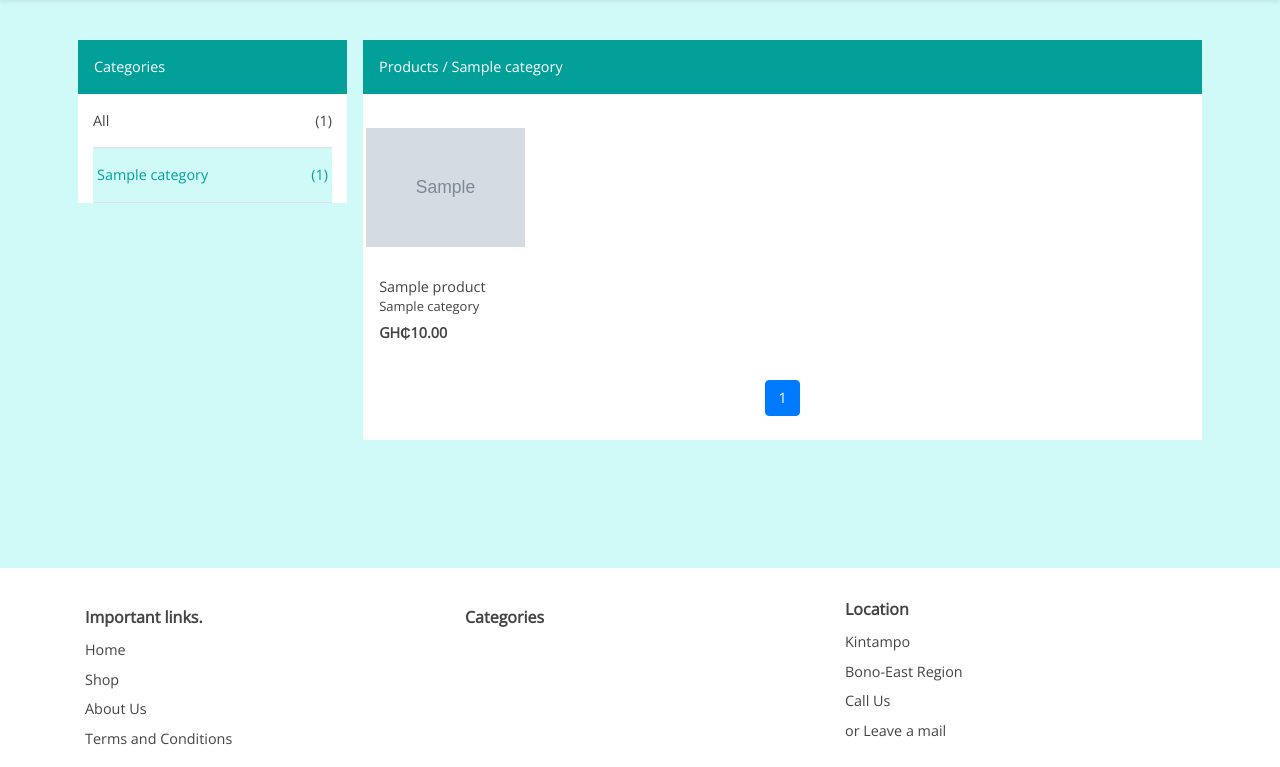
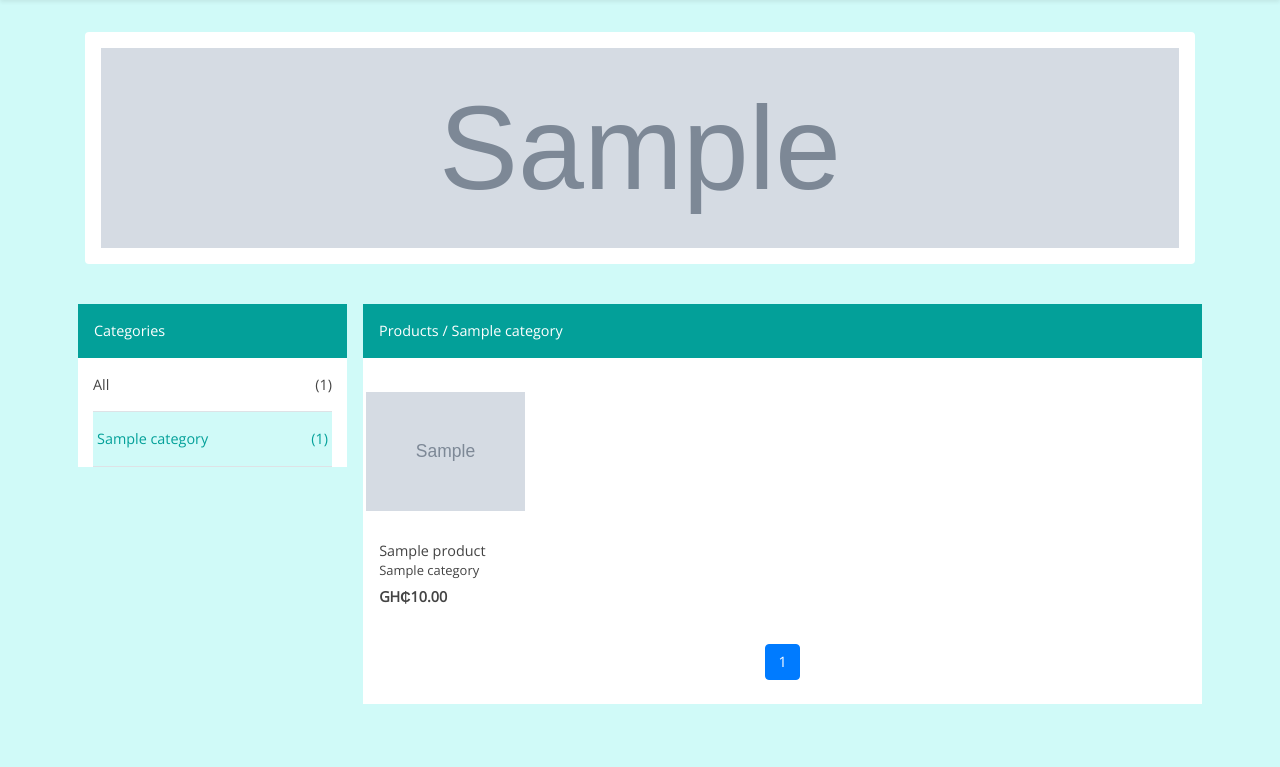
Before and after one commit to Adomah-Abubakar/joetib-shop, a Django app: page /shop/1/ in a window 1280 px wide. Shown: the part 72-839 px from the top of the page. Run offline with Django 3.2, Linux system fonts and the light colour scheme; tables that the repository leaves empty hold one stand-in row (values such as "Sample post"); grey boxes marked "Sample" are stand-in pictures; some libraries are stand-ins or nearby versions.

Commit message:
show category slider in

```diff
--- a/apps/shop/templates/shop/shop.html
+++ b/apps/shop/templates/shop/shop.html
@@ -11,7 +11,8 @@
                     <div class="row">
                         <div class=" col-md-6 py-1 d-flex flex-column justify-content-center">
 
-                            <p class="m-0">Search results for : <span class="font-weight-bold">{{ search_query }}</span></p>
+                            <p class="m-0">Search results for : <span class="font-weight-bold">{{ search_query }}</span>
+                            </p>
                         </div>
                         <div class="col-md-6 py-1 d-flex flex-column justify-content-center">
                             {% include "shop/_partials/_search_form.html" %}
@@ -20,6 +21,24 @@
                 </div>
             </div>
         </div>
+        {% endif %}
+
+        {% if current_category %}
+        {% with banners=current_category.get_active_banners %}
+        {% if banners %}
+        <div class="col-12">
+
+            <div class="banner-slide-container py-2 my-2 mx-0">
+                {% for banner in banners %}
+                <div class="banner-slide bg-white p-2  p-md-3 rounded">
+                    <img src="{{ banner.image.url }}">
+                </div>
+                {% endfor %}
+            </div>
+        </div>
+
+        {% endif %}
+        {% endwith %}
         {% endif %}
         <!-- Start Desktop Category filter -->
         <div class="col-sm-4 col-md-4 d-none d-md-block pt-4 px-0 px-sm-2 col-lg-3">
@@ -59,8 +78,9 @@
         <div class="col-12 d-block d-md-none ">
             <p>
 
-                <button class="btn w-100 my-3 mx-0  py-3 custom-btn-primary text-white-fixed shadow" type="button" data-toggle="collapse"
-                    data-target="#collapseExample" aria-expanded="false" aria-controls="collapseExample">
+                <button class="btn w-100 my-3 mx-0  py-3 custom-btn-primary text-white-fixed shadow" type="button"
+                    data-toggle="collapse" data-target="#collapseExample" aria-expanded="false"
+                    aria-controls="collapseExample">
                     Toggle Filters
                 </button>
             </p>
@@ -110,6 +130,7 @@
                 {% if current_category %} / <a href="{% url 'shop:product-list' %}"> {{ current_category }}</a>
                 {% endif %}
             </div>
+
             <div class="products-grid shadow- b-white">
                 {% for product in products %}
                 {% include 'shop/_partials/_product_card.html' %}
```
